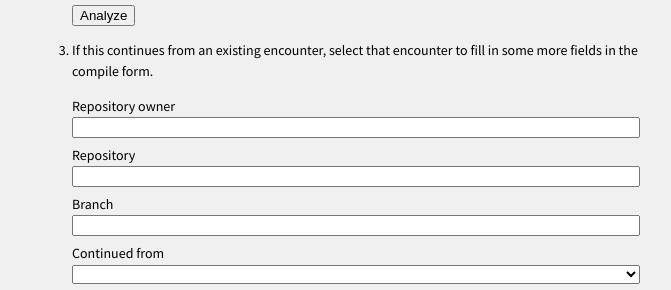
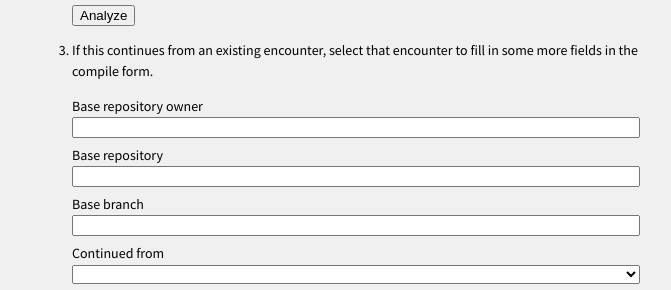
Before and after one commit to wh0/isthistheendofthearticle.ml, a Jekyll site: the page built from submittool.html, in a window 1280 px wide. Shown: the part 451-741 px from the top of the page, without its empty margins (304-975 px from the left). Built offline with Jekyll 4.4.1, drawn with Linux system fonts in a browser that asks for light colours.

Commit message:
use PR base to load existing posts

```diff
--- a/submittool.html
+++ b/submittool.html
@@ -48,9 +48,9 @@
 	<li>
 		<p>If this continues from an existing encounter, select that encounter to fill in some more fields in the compile form.</p>
 		<form id="continue">
-			<p><label>Repository owner<br><input class="fullwidth" name="owner" required></label></p>
-			<p><label>Repository<br><input class="fullwidth" name="repo" required></label></p>
-			<p><label>Branch<br><input class="fullwidth" name="branch" required></label></p>
+			<p><label>Base repository owner<br><input class="fullwidth" name="owner" required></label></p>
+			<p><label>Base repository<br><input class="fullwidth" name="repo" required></label></p>
+			<p><label>Base branch<br><input class="fullwidth" name="branch" required></label></p>
 			<p><label>Continued from<br><select class="fullwidth" name="post"></select></label></p>
 			<p><input id="continue-submit" type="submit" value="Load" disabled></p>
 		</form>
--- a/submittool.js
+++ b/submittool.js
@@ -54,9 +54,9 @@
 	if (pull.base.repo.name !== dstRepo) alert('pull base repo doesn\'t match. this might get weird');
 	if (pull.head.repo.name !== dstRepo) alert('pull head repo doesn\'t match. this might get weird');
 
-	continueForm.elements.owner.value = pull.head.repo.owner.login;
-	continueForm.elements.repo.value = pull.head.repo.name;
-	continueForm.elements.branch.value = pull.head.ref;
+	continueForm.elements.owner.value = pull.base.repo.owner.login;
+	continueForm.elements.repo.value = pull.base.repo.name;
+	continueForm.elements.branch.value = pull.base.ref;
 	compileForm.elements.owner.value = pull.head.repo.owner.login;
 	compileForm.elements.repo.value = pull.head.repo.name;
 	compileForm.elements.branch.value = pull.head.ref;
@@ -86,7 +86,7 @@
 		compileForm.elements.image_below.value = `/${newShots[1].filename}`;
 	}
 
-	const posts = await fetchApi(`/repos/${pull.head.repo.owner.login}/${pull.head.repo.name}/contents/_posts?ref=${pull.head.ref}`);
+	const posts = await fetchApi(`/repos/${pull.base.repo.owner.login}/${pull.base.repo.name}/contents/_posts?ref=${pull.base.ref}`);
 	continueForm.elements.post.innerHTML = '';
 	for (let i = posts.length - 1; i >= 0; i--) {
 		const post = posts[i];
```
